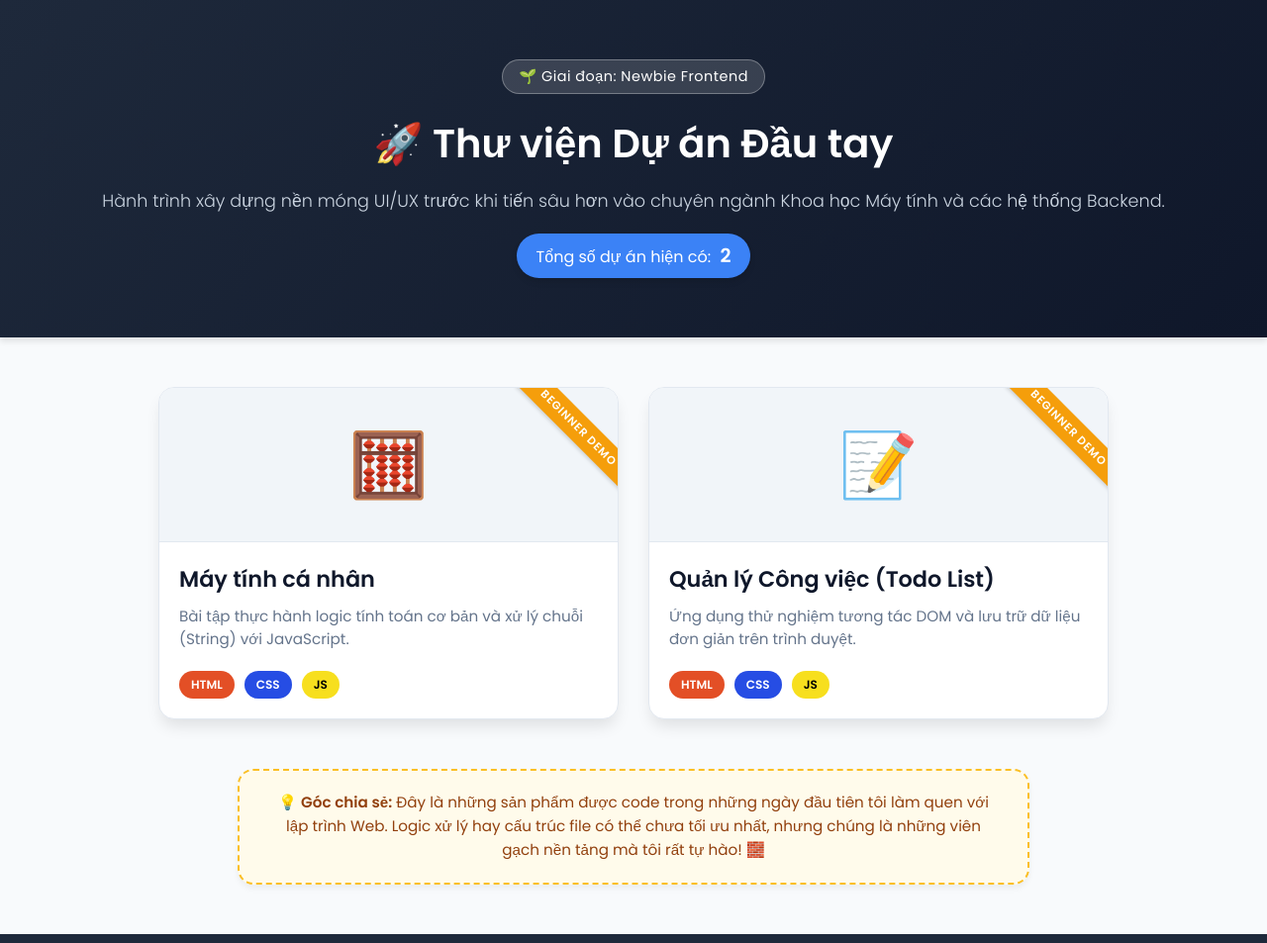
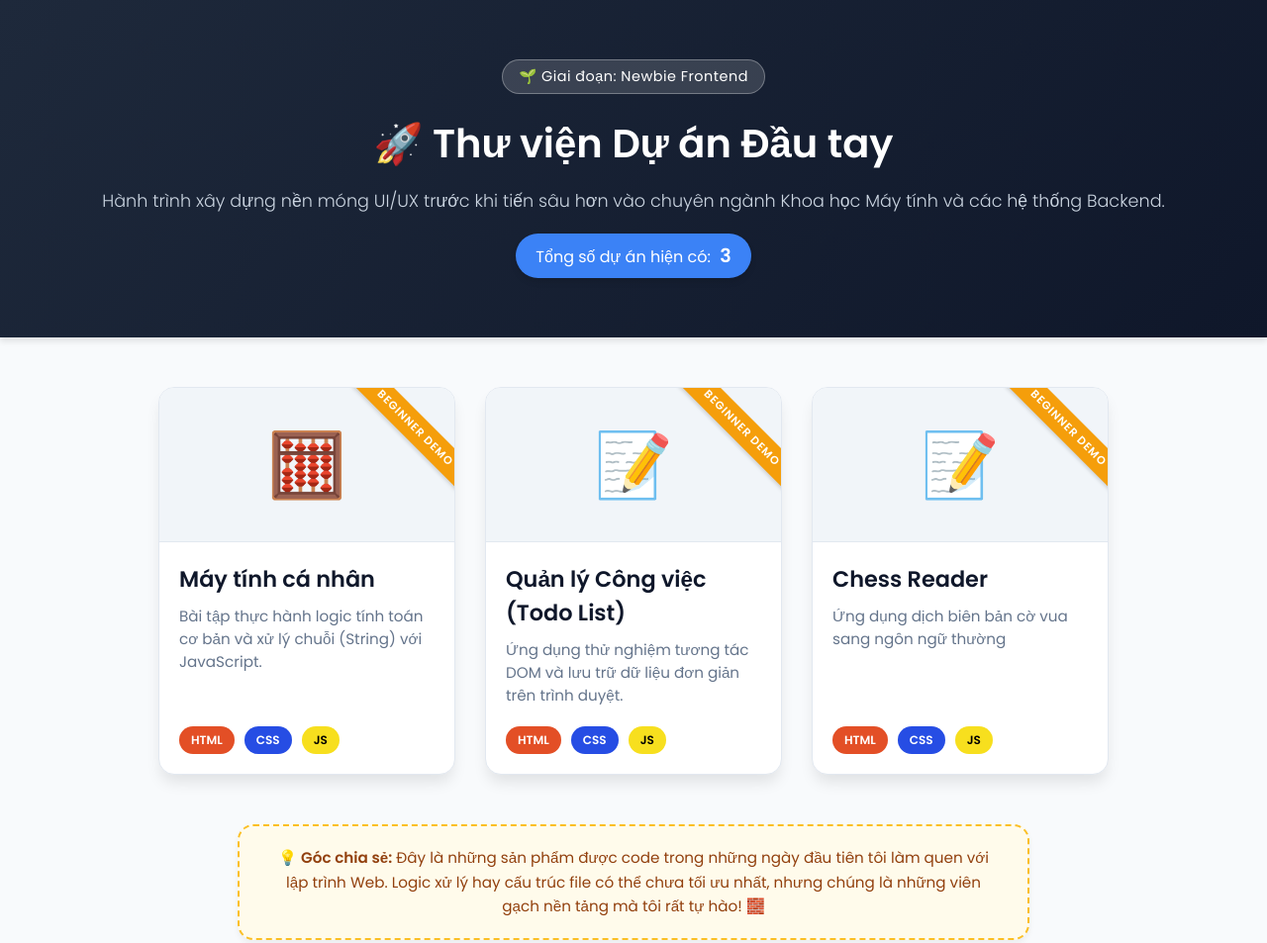
Before and after one commit to duongtuanthuy/my-first-learn-html-css, a plain HTML site: page index.html in a window 1280 px wide. Shown: the top 953 px of the page at 99% size. Drawn offline with Linux system fonts and the light colour scheme.

Commit message:
Cập nhập dự án vào trang tổng thư viện

```diff
--- a/index.html
+++ b/index.html
@@ -53,6 +53,22 @@
                 </div>
             </div>
         </a>
+
+        <!-- Dự án 3: Chess Reader -->
+        <a href="./chess-reader-web-demo/" class="project-card">
+            <div class="demo-badge">Beginner Demo</div>
+
+            <div class="card-icon">📝</div>
+            <div class="card-content">
+                <h2>Chess Reader</h2>
+                <p>Ứng dụng dịch biên bản cờ vua sang ngôn ngữ thường</p>
+                <div class="tech-stack">
+                    <span class="tag html">HTML</span>
+                    <span class="tag css">CSS</span>
+                    <span class="tag js">JS</span>
+                </div>
+            </div>
+        </a>
     </main>
 
     <div class="disclaimer-section">
```
